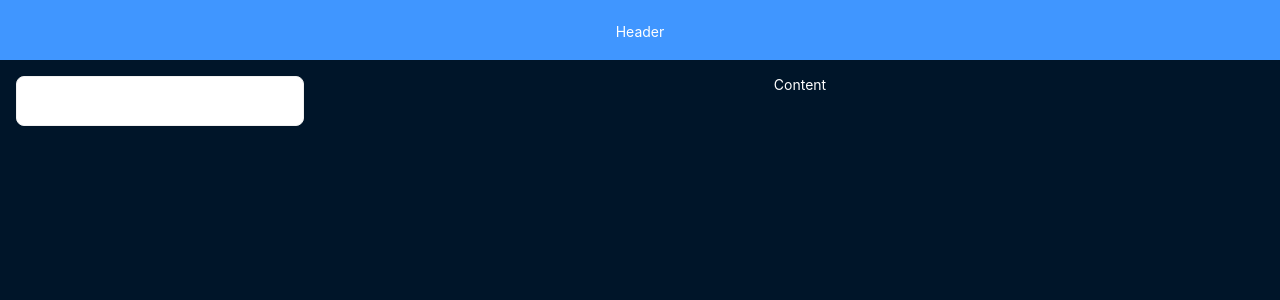
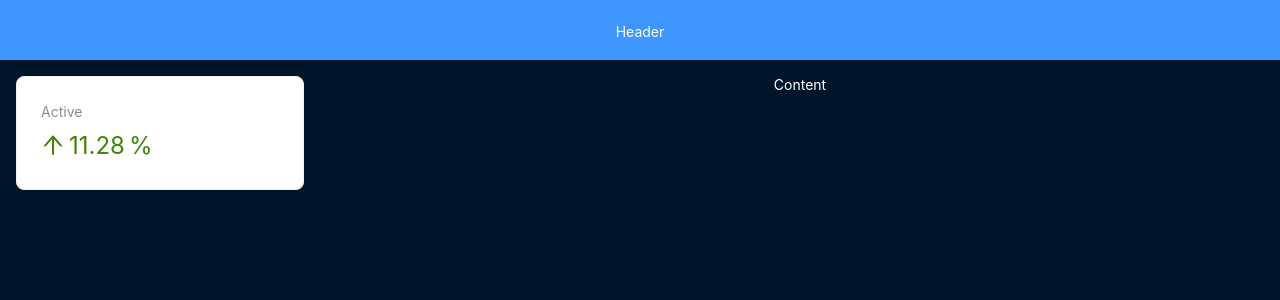
Before and after one commit to Rics69/cryptoapp, a React (Vite) app: page / in a window 1280 px wide. Shown: the top 300 px of the page. Built offline with nearby package versions, Linux system fonts and the light colour scheme.

Commit message:
feat: add statistics component to card

```diff
--- a/src/components/layout/AppSider.tsx
+++ b/src/components/layout/AppSider.tsx
@@ -1,5 +1,6 @@
 import React from "react";
-import {Card, Layout} from "antd";
+import {Card, Layout, Statistic} from "antd";
+import { ArrowUpOutlined } from '@ant-design/icons';
 
 const siderStyle: React.CSSProperties = {
     padding: '1rem'
@@ -9,7 +10,12 @@ const AppSider: React.FC = () => {
     return (
         <Layout.Sider width="25%" style={siderStyle}>
             <Card>
-
+                <Statistic title="Active"
+                           value={11.28}
+                           precision={2}
+                           valueStyle={{color: '#3f8600'}}
+                           prefix={<ArrowUpOutlined/>}
+                           suffix="%"/>
             </Card>
         </Layout.Sider>
     )
```
